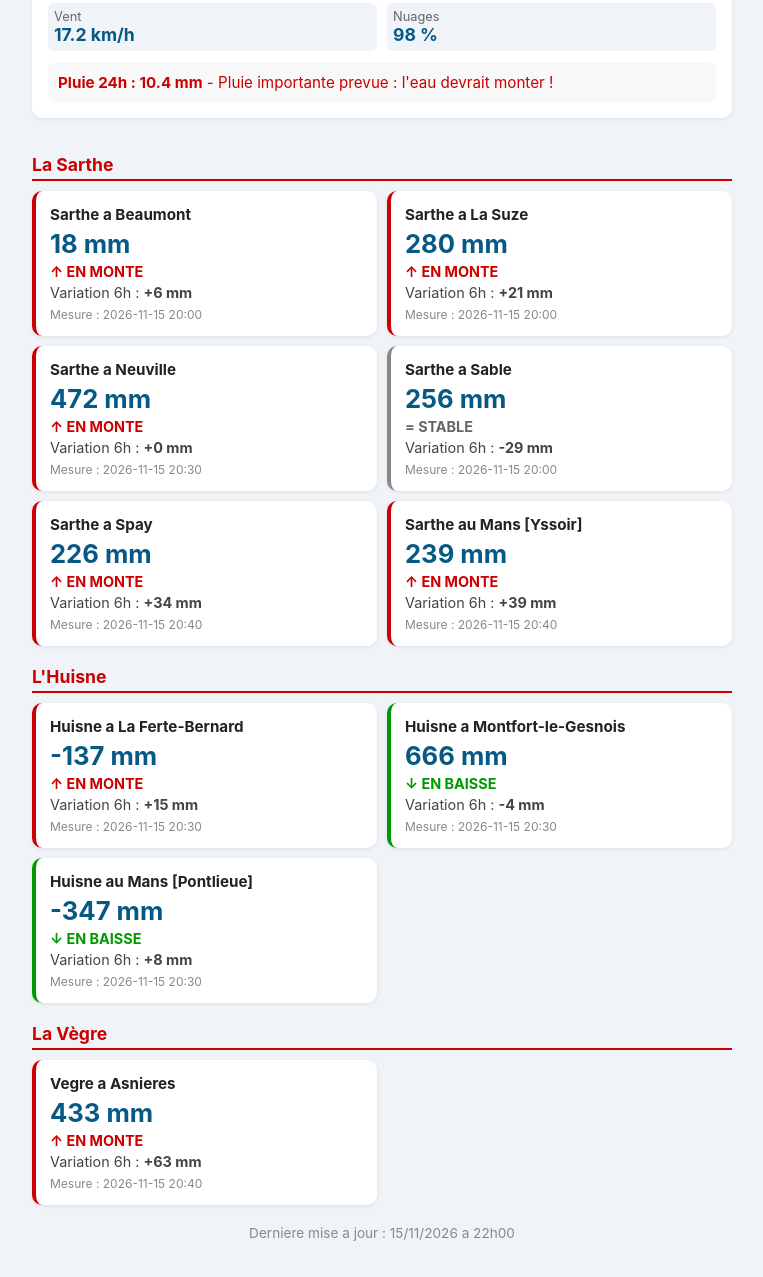
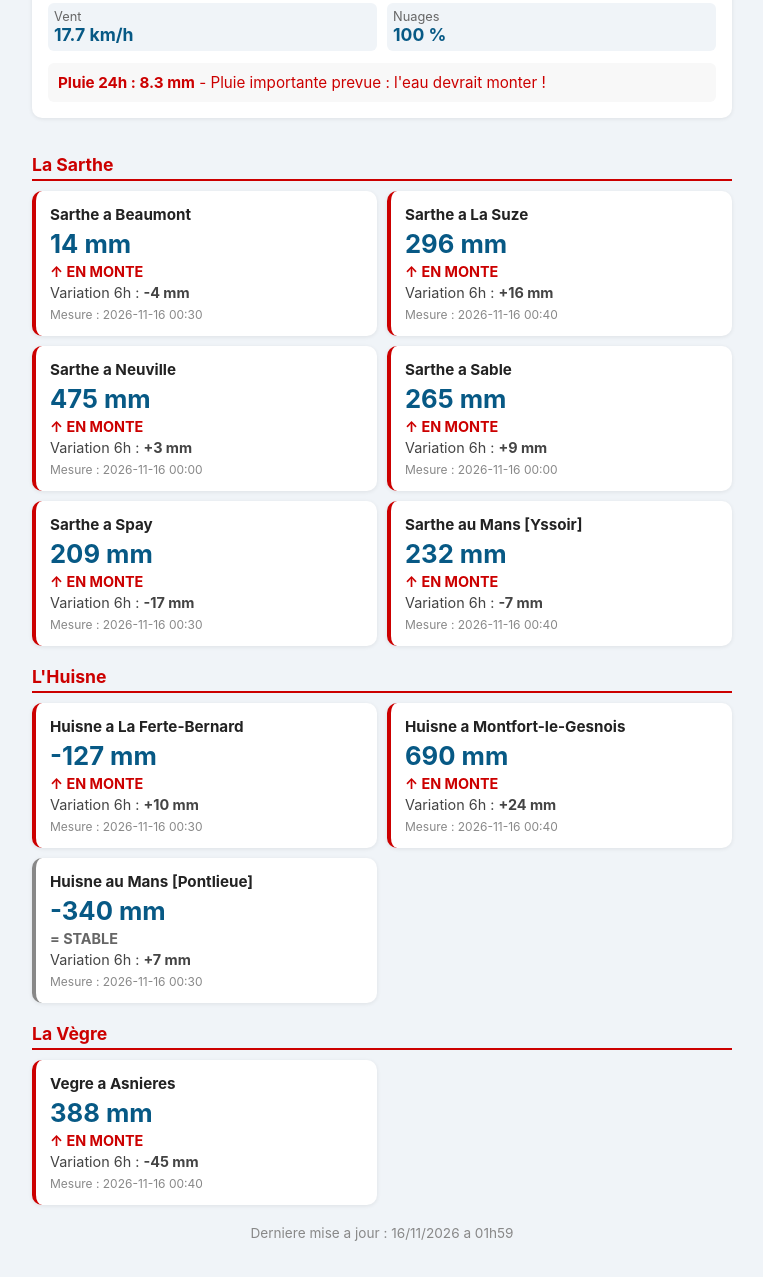
Before and after one commit to abdelziane979-eng/alerte-peche-sarthe, a plain HTML site: page index.html in a window 1280 px wide. Shown: the part 235-1512 px from the top of the page, without its empty margins (258-1021 px from the left). Drawn offline with Linux system fonts and the light colour scheme.

Commit message:
MAJ auto

```diff
--- a/index.html
+++ b/index.html
@@ -63,86 +63,86 @@
         <div class="meteo">
             <h2>Meteo au Mans</h2>
             <div class="meteo-grid">
-                <div class="meteo-item"><span class="label">Temperature</span><span class="valeur">10.1 C</span></div>
-                <div class="meteo-item"><span class="label">Pression</span><span class="valeur">998 hPa</span></div>
-                <div class="meteo-item"><span class="label">Vent</span><span class="valeur">17.2 km/h</span></div>
-                <div class="meteo-item"><span class="label">Nuages</span><span class="valeur">98 %</span></div>
+                <div class="meteo-item"><span class="label">Temperature</span><span class="valeur">10.8 C</span></div>
+                <div class="meteo-item"><span class="label">Pression</span><span class="valeur">1000 hPa</span></div>
+                <div class="meteo-item"><span class="label">Vent</span><span class="valeur">17.7 km/h</span></div>
+                <div class="meteo-item"><span class="label">Nuages</span><span class="valeur">100 %</span></div>
             </div>
             <div class="pluie" style="color: #c00;">
-                <strong>Pluie 24h : 10.4 mm</strong> - Pluie importante prevue : l'eau devrait monter !
+                <strong>Pluie 24h : 8.3 mm</strong> - Pluie importante prevue : l'eau devrait monter !
             </div>
         </div>
 <h2 class="riviere">La Sarthe</h2><div class="stations">
             <div class="station tend-montee">
                 <div class="station-nom">Sarthe a Beaumont</div>
-                <div class="station-hauteur">18 mm</div>
+                <div class="station-hauteur">14 mm</div>
                 <div class="station-tend">↑ EN MONTE</div>
-                <div class="var">Variation 6h : <strong>+6 mm</strong></div>
-                <div class="station-maj">Mesure : 2026-11-15 20:00</div>
+                <div class="var">Variation 6h : <strong>-4 mm</strong></div>
+                <div class="station-maj">Mesure : 2026-11-16 00:30</div>
             </div>
             <div class="station tend-montee">
                 <div class="station-nom">Sarthe a La Suze</div>
-                <div class="station-hauteur">280 mm</div>
+                <div class="station-hauteur">296 mm</div>
                 <div class="station-tend">↑ EN MONTE</div>
-                <div class="var">Variation 6h : <strong>+21 mm</strong></div>
-                <div class="station-maj">Mesure : 2026-11-15 20:00</div>
+                <div class="var">Variation 6h : <strong>+16 mm</strong></div>
+                <div class="station-maj">Mesure : 2026-11-16 00:40</div>
             </div>
             <div class="station tend-montee">
                 <div class="station-nom">Sarthe a Neuville</div>
-                <div class="station-hauteur">472 mm</div>
+                <div class="station-hauteur">475 mm</div>
                 <div class="station-tend">↑ EN MONTE</div>
-                <div class="var">Variation 6h : <strong>+0 mm</strong></div>
-                <div class="station-maj">Mesure : 2026-11-15 20:30</div>
+                <div class="var">Variation 6h : <strong>+3 mm</strong></div>
+                <div class="station-maj">Mesure : 2026-11-16 00:00</div>
             </div>
-            <div class="station tend-stable">
+            <div class="station tend-montee">
                 <div class="station-nom">Sarthe a Sable</div>
-                <div class="station-hauteur">256 mm</div>
-                <div class="station-tend">= STABLE</div>
-                <div class="var">Variation 6h : <strong>-29 mm</strong></div>
-                <div class="station-maj">Mesure : 2026-11-15 20:00</div>
+                <div class="station-hauteur">265 mm</div>
+                <div class="station-tend">↑ EN MONTE</div>
+                <div class="var">Variation 6h : <strong>+9 mm</strong></div>
+                <div class="station-maj">Mesure : 2026-11-16 00:00</div>
             </div>
             <div class="station tend-montee">
                 <div class="station-nom">Sarthe a Spay</div>
-                <div class="station-hauteur">226 mm</div>
+                <div class="station-hauteur">209 mm</div>
                 <div class="station-tend">↑ EN MONTE</div>
-                <div class="var">Variation 6h : <strong>+34 mm</strong></div>
-                <div class="station-maj">Mesure : 2026-11-15 20:40</div>
+                <div class="var">Variation 6h : <strong>-17 mm</strong></div>
+                <div class="station-maj">Mesure : 2026-11-16 00:30</div>
             </div>
             <div class="station tend-montee">
                 <div class="station-nom">Sarthe au Mans [Yssoir]</div>
-                <div class="station-hauteur">239 mm</div>
+                <div class="station-hauteur">232 mm</div>
                 <div class="station-tend">↑ EN MONTE</div>
-                <div class="var">Variation 6h : <strong>+39 mm</strong></div>
-                <div class="station-maj">Mesure : 2026-11-15 20:40</div>
+                <div class="var">Variation 6h : <strong>-7 mm</strong></div>
+                <div class="station-maj">Mesure : 2026-11-16 00:40</div>
             </div></div><h2 class="riviere">L'Huisne</h2><div class="stations">
             <div class="station tend-montee">
                 <div class="station-nom">Huisne a La Ferte-Bernard</div>
-                <div class="station-hauteur">-137 mm</div>
+                <div class="station-hauteur">-127 mm</div>
                 <div class="station-tend">↑ EN MONTE</div>
-                <div class="var">Variation 6h : <strong>+15 mm</strong></div>
-                <div class="station-maj">Mesure : 2026-11-15 20:30</div>
+                <div class="var">Variation 6h : <strong>+10 mm</strong></div>
+                <div class="station-maj">Mesure : 2026-11-16 00:30</div>
             </div>
-            <div class="station tend-baisse">
+            <div class="station tend-montee">
                 <div class="station-nom">Huisne a Montfort-le-Gesnois</div>
-                <div class="station-hauteur">666 mm</div>
-                <div class="station-tend">↓ EN BAISSE</div>
-                <div class="var">Variation 6h : <strong>-4 mm</strong></div>
-                <div class="station-maj">Mesure : 2026-11-15 20:30</div>
+                <div class="station-hauteur">690 mm</div>
+                <div class="station-tend">↑ EN MONTE</div>
+                <div class="var">Variation 6h : <strong>+24 mm</strong></div>
+                <div class="station-maj">Mesure : 2026-11-16 00:40</div>
             </div>
-            <div class="station tend-baisse">
+            <div class="station tend-stable">
                 <div class="station-nom">Huisne au Mans [Pontlieue]</div>
-                <div class="station-hauteur">-347 mm</div>
-                <div class="station-tend">↓ EN BAISSE</div>
-                <div class="var">Variation 6h : <strong>+8 mm</strong></div>
-                <div class="station-maj">Mesure : 2026-11-15 20:30</div>
+                <div class="station-hauteur">-340 mm</div>
+                <div class="station-tend">= STABLE</div>
+                <div class="var">Variation 6h : <strong>+7 mm</strong></div>
+                <div class="station-maj">Mesure : 2026-11-16 00:30</div>
             </div></div><h2 class="riviere">La Vègre</h2><div class="stations">
             <div class="station tend-montee">
                 <div class="station-nom">Vegre a Asnieres</div>
-                <div class="station-hauteur">433 mm</div>
+                <div class="station-hauteur">388 mm</div>
                 <div class="station-tend">↑ EN MONTE</div>
-                <div class="var">Variation 6h : <strong>+63 mm</strong></div>
-                <div class="station-maj">Mesure : 2026-11-15 20:40</div>
+                <div class="var">Variation 6h : <strong>-45 mm</strong></div>
+                <div class="station-maj">Mesure : 2026-11-16 00:40</div>
             </div></div>
-<div class="date">Derniere mise a jour : 15/11/2026 a 22h00</div>
+<div class="date">Derniere mise a jour : 16/11/2026 a 01h59</div>
 </body>
 </html>
```
Also changed, not shown: historique_hauteurs.json.
